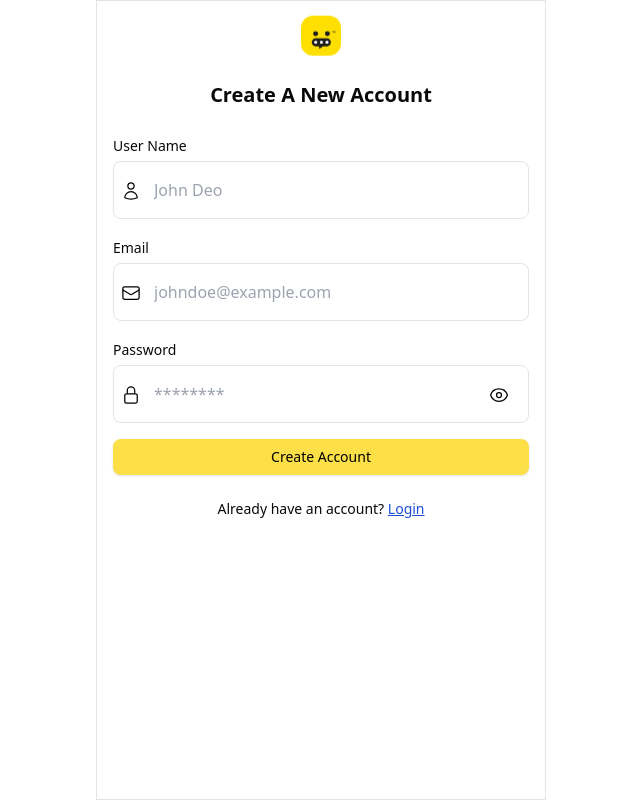
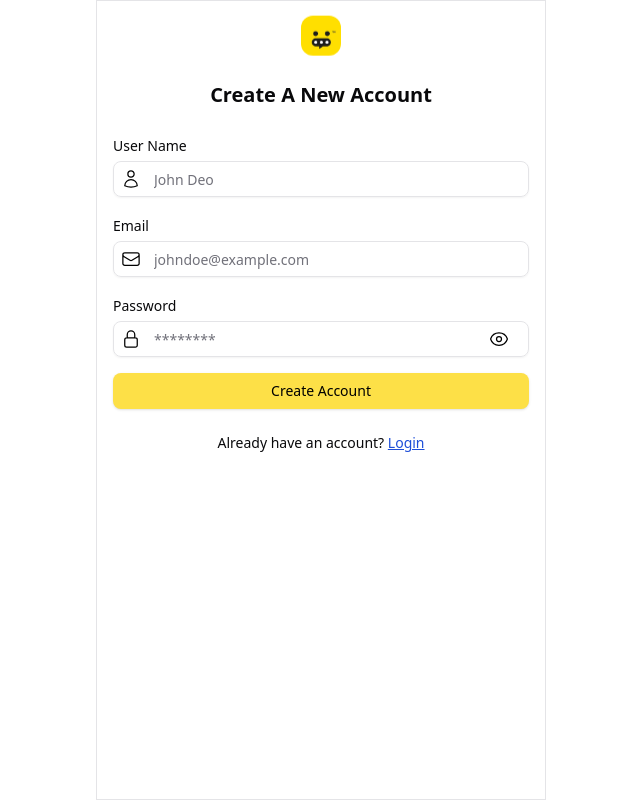
Before and after one commit to RajuNiranjan/my-pocket-extension-ui, a React (Vite) app: page /signup in a window 1280 px wide. Shown: the whole page, without its empty margins (319-959 px from the left). Built offline with nearby package versions, Linux system fonts and the light colour scheme; no server answers.

Commit message:
updated inputs with shadcn/

```diff
--- a/src/components/Pocket/AddPocketItemCard.tsx
+++ b/src/components/Pocket/AddPocketItemCard.tsx
@@ -2,6 +2,8 @@
 import { SVG } from "../../utils/svg";
 import { usePocket } from "../../hooks/usePocket";
 import { Button } from "../ui/button";
+import { Input } from "../ui/input";
+import { Textarea } from "../ui/textarea";
 
 interface AddPocketItemCardType {
   setShowCard: React.Dispatch<React.SetStateAction<boolean>>;
@@ -52,7 +54,7 @@
         {/* Title Field */}
         <div className="space-y-2">
           <label className="text-sm font-medium">Title</label>
-          <input
+          <Input
             type="text"
             name="title"
             placeholder="Title"
@@ -66,12 +68,12 @@
         {!isPassword && (
           <div className="space-y-2">
             <label className="text-sm font-medium">Description</label>
-            <textarea
+            <Textarea
               name="description"
               placeholder="Description"
               value={formData.description}
               onChange={handleInputChange}
-              className="p-2 border w-full rounded-lg"></textarea>
+              className="p-2 border w-full rounded-lg"></Textarea>
           </div>
         )}
 
@@ -79,7 +81,7 @@
           <div className="space-y-4">
             <div className="space-y-2">
               <label className="text-sm font-medium">User Name</label>
-              <input
+              <Input
                 type="text"
                 name="pocket_userName"
                 placeholder="User Name"
@@ -90,7 +92,7 @@
             </div>
             <div className="space-y-2">
               <label className="text-sm font-medium">Password</label>
-              <input
+              <Input
                 type="text"
                 name="pocket_password"
                 placeholder="Password"
--- /dev/null
+++ b/src/components/ui/input.tsx
@@ -0,0 +1,22 @@
+import * as React from "react"
+
+import { cn } from "@/lib/utils"
+
+const Input = React.forwardRef<HTMLInputElement, React.ComponentProps<"input">>(
+  ({ className, type, ...props }, ref) => {
+    return (
+      <input
+        type={type}
+        className={cn(
+          "flex h-9 w-full rounded-md border border-input bg-transparent px-3 py-1 text-base shadow-sm transition-colors file:border-0 file:bg-transparent file:text-sm file:font-medium file:text-foreground placeholder:text-muted-foreground focus-visible:outline-none focus-visible:ring-1 focus-visible:ring-ring disabled:cursor-not-allowed disabled:opacity-50 md:text-sm",
+          className
+        )}
+        ref={ref}
+        {...props}
+      />
+    )
+  }
+)
+Input.displayName = "Input"
+
+export { Input }
--- /dev/null
+++ b/src/components/ui/textarea.tsx
@@ -0,0 +1,22 @@
+import * as React from "react"
+
+import { cn } from "@/lib/utils"
+
+const Textarea = React.forwardRef<
+  HTMLTextAreaElement,
+  React.ComponentProps<"textarea">
+>(({ className, ...props }, ref) => {
+  return (
+    <textarea
+      className={cn(
+        "flex min-h-[60px] w-full rounded-md border border-input bg-transparent px-3 py-2 text-base shadow-sm placeholder:text-muted-foreground focus-visible:outline-none focus-visible:ring-1 focus-visible:ring-ring disabled:cursor-not-allowed disabled:opacity-50 md:text-sm",
+        className
+      )}
+      ref={ref}
+      {...props}
+    />
+  )
+})
+Textarea.displayName = "Textarea"
+
+export { Textarea }
--- a/src/pages/LogInScreen.tsx
+++ b/src/pages/LogInScreen.tsx
@@ -4,6 +4,7 @@
 import { useAuth } from "../hooks/useAuth.hook";
 import { LogoAnimation } from "../components/LogoAnimation";
 import { Button } from "@/components/ui/button";
+import { Input } from "@/components/ui/input";
 
 const LogInScreen = () => {
   const [showPassword, setShowPassword] = useState(false);
@@ -39,10 +40,10 @@
             User Name / Email
           </label>
           <div className="relative">
-            <div className="absolute w-max inset-y-5 inset-x-2">
+            <div className="absolute w-max inset-y-2 inset-x-2">
               <img src={SVG.User} alt="lock_icon" className="w-5 h-5" />
             </div>
-            <input
+            <Input
               type="text"
               id="userNameOrEmail"
               placeholder="John Deo / john@deo.com"
@@ -57,10 +58,10 @@
             Password
           </label>
           <div className="relative">
-            <div className="absolute w-max inset-y-5 inset-x-2">
+            <div className="absolute w-max inset-y-2 inset-x-2">
               <img src={SVG.Lock} alt="lock_icon" className="w-5 h-5" />
             </div>
-            <input
+            <Input
               type={showPassword ? "text" : "password"}
               id="password"
               placeholder="********"
@@ -69,7 +70,7 @@
             />
             <div
               onClick={() => setShowPassword(!showPassword)}
-              className="absolute cursor-pointer  w-max right-5 inset-y-5">
+              className="absolute cursor-pointer  w-max right-5 inset-y-2">
               {showPassword ? (
                 <img
                   src={SVG.EyeClose}
--- a/src/pages/SignUpScreen.tsx
+++ b/src/pages/SignUpScreen.tsx
@@ -4,6 +4,7 @@
 import { useAuth } from "../hooks/useAuth.hook";
 import { LogoAnimation } from "../components/LogoAnimation";
 import { Button } from "@/components/ui/button";
+import { Input } from "@/components/ui/input";
 
 const SignUpScreen = () => {
   const [showPassword, setShowPassword] = useState(false);
@@ -41,10 +42,10 @@
             User Name
           </label>
           <div className="relative">
-            <div className="absolute w-max inset-y-5 inset-x-2">
+            <div className="absolute w-max inset-y-2 inset-x-2">
               <img src={SVG.User} alt="lock_icon" className="w-5 h-5" />
             </div>
-            <input
+            <Input
               type="text"
               id="userName"
               placeholder="John Deo"
@@ -60,10 +61,10 @@
           </label>
 
           <div className="relative">
-            <div className="absolute w-max inset-y-5 inset-x-2">
+            <div className="absolute w-max inset-y-2 inset-x-2">
               <img src={SVG.Mail} alt="lock_icon" className="w-5 h-5" />
             </div>
-            <input
+            <Input
               type="email"
               id="email"
               placeholder="johndoe@example.com"
@@ -78,10 +79,10 @@
             Password
           </label>
           <div className="relative">
-            <div className="absolute w-max inset-y-5 inset-x-2">
+            <div className="absolute w-max inset-y-2 inset-x-2">
               <img src={SVG.Lock} alt="lock_icon" className="w-5 h-5" />
             </div>
-            <input
+            <Input
               type={showPassword ? "text" : "password"}
               id="password"
               placeholder="********"
@@ -90,7 +91,7 @@
             />
             <div
               onClick={() => setShowPassword(!showPassword)}
-              className="absolute cursor-pointer w-max right-5 inset-y-5">
+              className="absolute cursor-pointer w-max right-5 inset-y-2">
               {showPassword ? (
                 <img
                   src={SVG.EyeClose}
```
